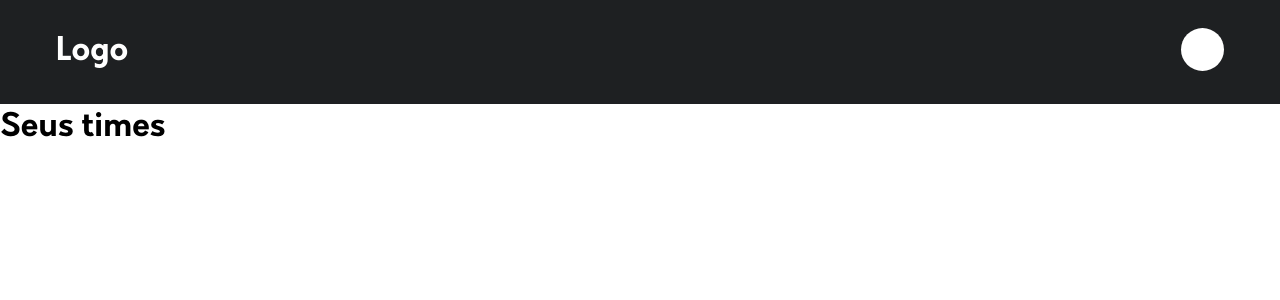
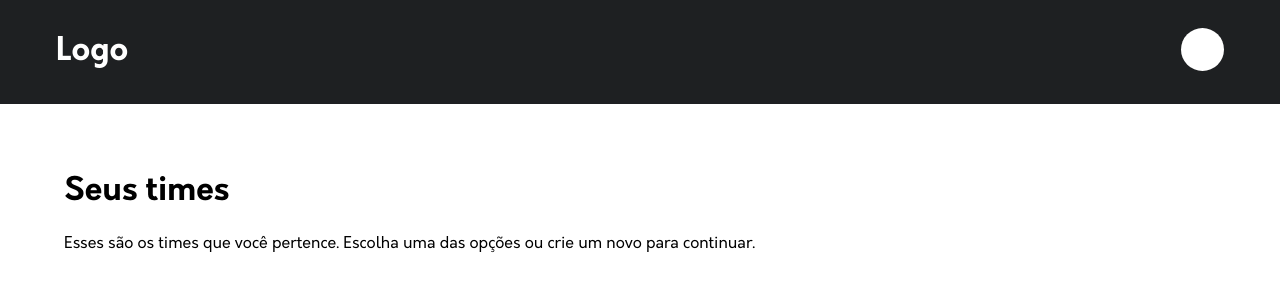
Before and after one commit to emanusantos/SGPP_FRONT, a React (Vite) app: page /teams in a window 1280 px wide. Shown: the top 300 px of the page. Built offline with nearby package versions, Linux system fonts and the light colour scheme.

Commit message:
feat: PageSubheader component

```diff
--- /dev/null
+++ b/src/components/PageSubheader/index.tsx
@@ -0,0 +1,20 @@
+import { PageSubheaderProps } from "./types";
+
+export function PageSubheader({
+  title,
+  subtitle,
+  children,
+  ...props
+}: PageSubheaderProps) {
+  return (
+    <div className="flex justify-between p-16 bg-white" {...props}>
+      <div className="flex flex-col gap-4">
+        <h1 className="h1">{title}</h1>
+
+        <p className="subtitle">{subtitle}</p>
+      </div>
+
+      {children}
+    </div>
+  );
+}
--- /dev/null
+++ b/src/components/PageSubheader/types.ts
@@ -0,0 +1,11 @@
+export interface PageSubheaderProps
+  extends Omit<
+    React.DetailedHTMLProps<
+      React.HTMLAttributes<HTMLDivElement>,
+      HTMLDivElement
+    >,
+    "className"
+  > {
+  title: string;
+  subtitle?: string;
+}
--- a/src/index.css
+++ b/src/index.css
@@ -47,6 +47,10 @@ body {
 
 @layer components {
   .h1 {
-    @apply font-orkneyBold text-[2rem];
+    @apply font-orkneyBold text-[2rem] text-black;
+  }
+
+  .subtitle {
+    @apply font-orkney text-base text-black;
   }
 }
--- a/src/routes/Teams/index.tsx
+++ b/src/routes/Teams/index.tsx
@@ -1,11 +1,16 @@
 import { PageHeader } from "@components";
+import { PageSubheader } from "@components/PageSubheader";
 
 export function Teams() {
   return (
     <main>
       <PageHeader />
 
-      <h1 className="h1">Seus times</h1>
+      <PageSubheader
+        title="Seus times"
+        subtitle="Esses são os times que você pertence. Escolha uma das opções ou crie um
+          novo para continuar."
+      ></PageSubheader>
     </main>
   );
 }
```
